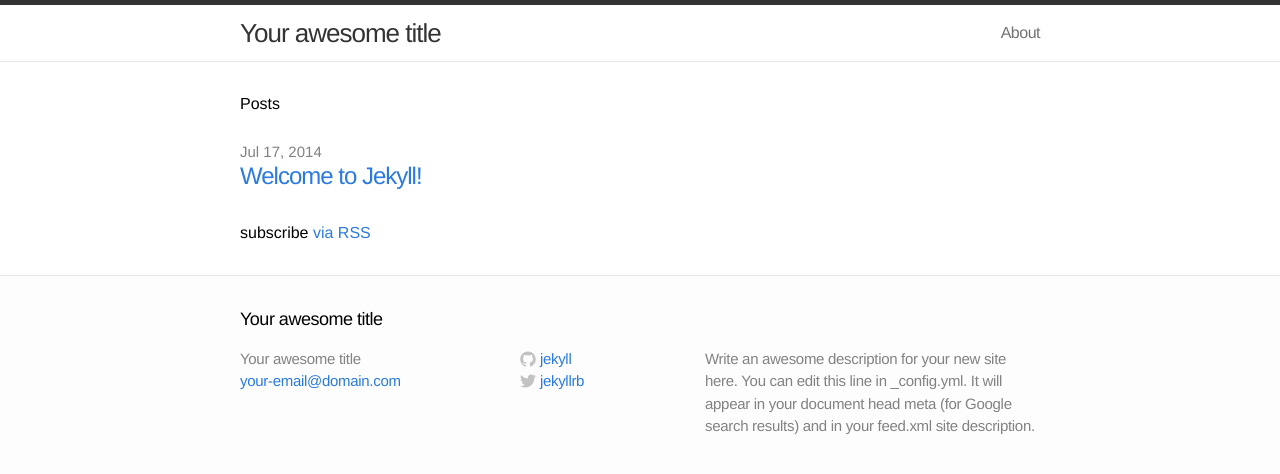
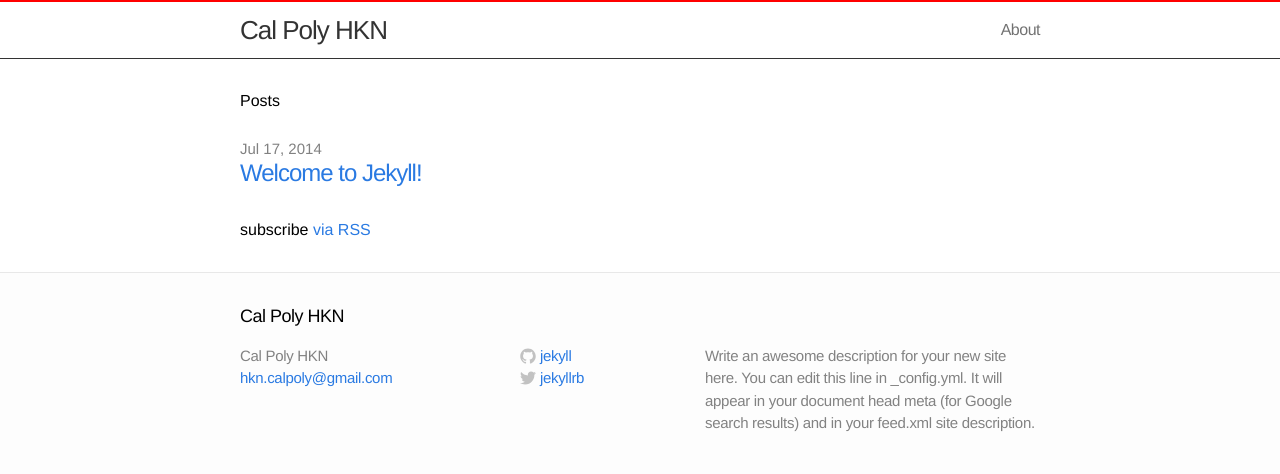
Before and after one commit to CalPolyHKN/hkn.calpoly.edu, a Jekyll site: the page built from index.html, in a window 1280 px wide. Shown: the top 474 px of the page. Built offline with Jekyll 4.4.1, drawn with Linux system fonts in a browser that asks for light colours.

Commit message:
Set some basic configuration.

```diff
--- a/_config.yml
+++ b/_config.yml
@@ -1,6 +1,6 @@
 # Site settings
-title: Your awesome title
-email: your-email@domain.com
+title: Cal Poly HKN
+email: hkn.calpoly@gmail.com
 description: "Write an awesome description for your new site here. You can edit this line in _config.yml. It will appear in your document head meta (for Google search results) and in your feed.xml site description."
 baseurl: "/hkn.calpoly.edu"
 url: "http://yourdomain.com"
--- a/css/main.css
+++ b/css/main.css
@@ -41,8 +41,10 @@ a:visited { color: #205caa; }
 /* Site header */
 
 .site-header {
-  border-top: 5px solid #333;
-  border-bottom: 1px solid #e8e8e8;
+  border-top: 2px solid red;
+  /*border-top: 5px solid #333;
+  border-bottom: 1px solid #e8e8e8;*/
+  border-bottom: 1px solid #333;
   min-height: 56px;
   background-color: white;
 }
```
